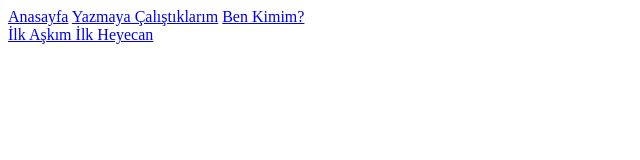
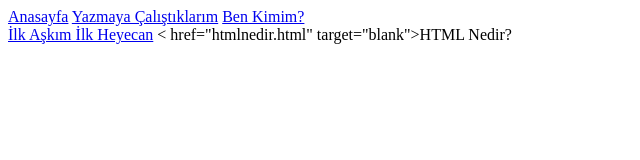
Before and after one commit to RutkayT/rutkay.tokat, a plain HTML site: page yazmayacalistiklarim.html in a window 1280 px wide. Shown: the whole page, without its empty margins (0-640 px from the left). Drawn offline with Linux system fonts and the light colour scheme.

Commit message:
Update yazmayacalistiklarim.html

```diff
--- a/yazmayacalistiklarim.html
+++ b/yazmayacalistiklarim.html
@@ -12,6 +12,7 @@
 <a href="about.html">Ben Kimim?</a>
 <section>
 <a href="ilkaskımilkheyecan.html" target="_blank">İlk Aşkım İlk Heyecan</a>
+< href="htmlnedir.html" target="blank">HTML Nedir?</a>
 </section>
 </body>
 </html>
```
